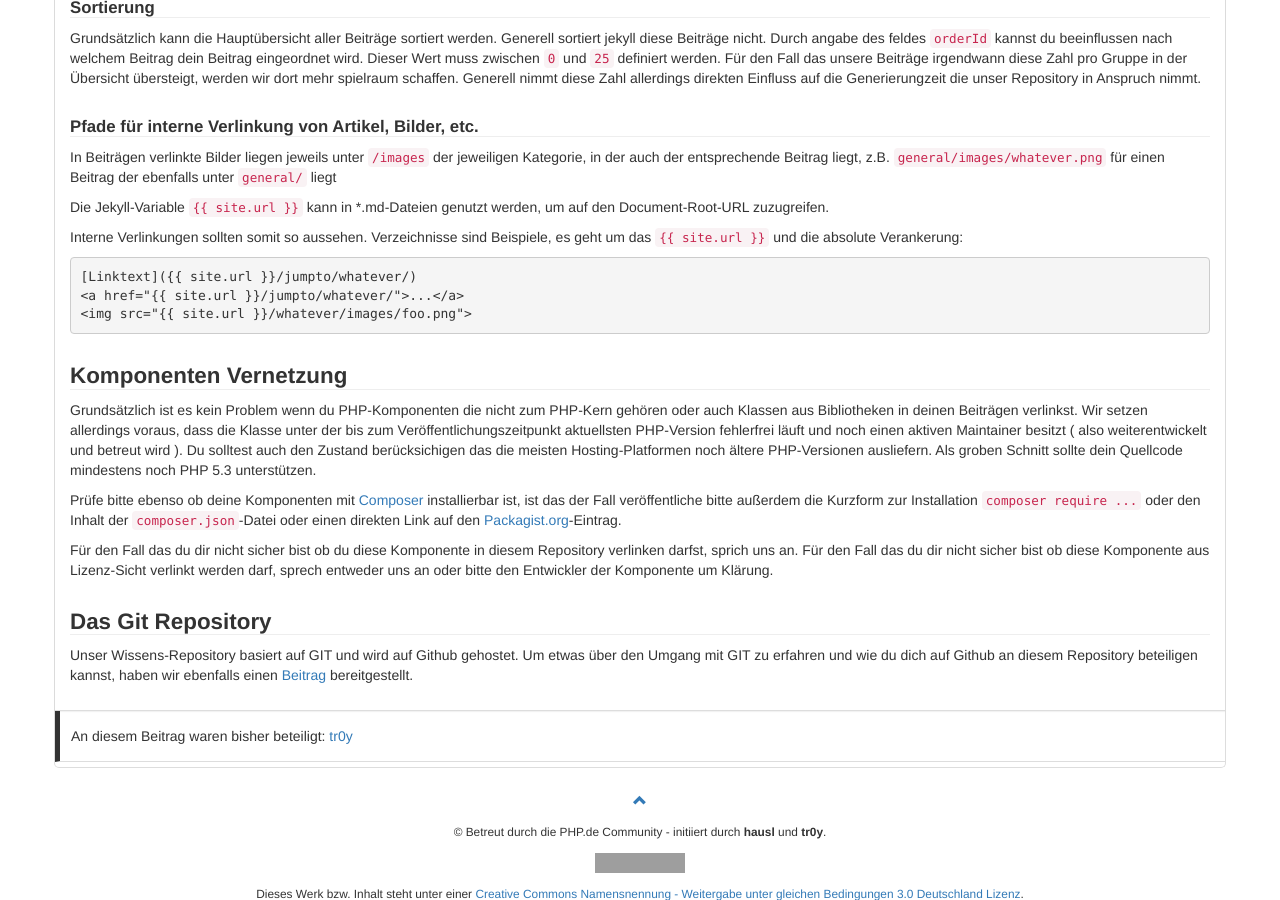
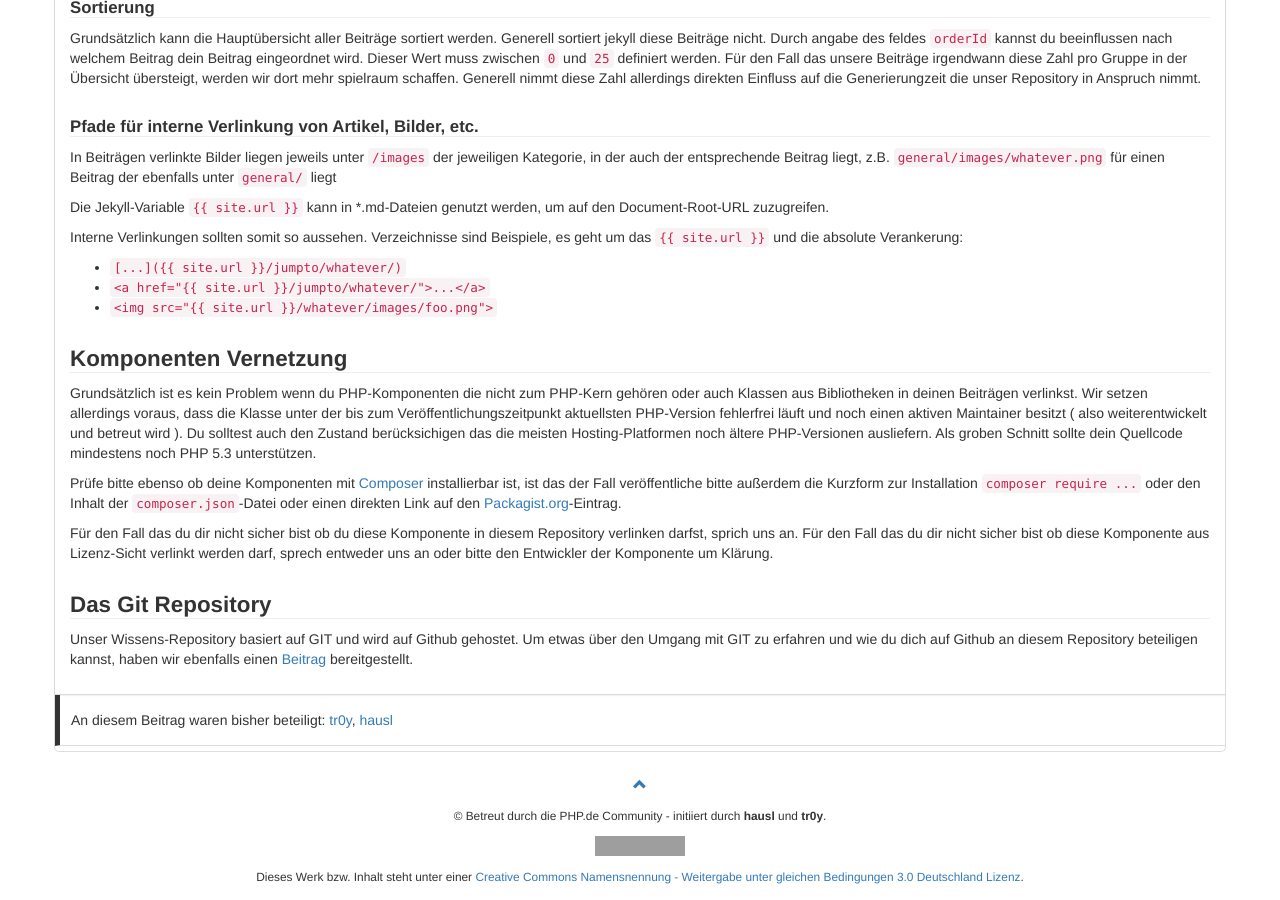
Before and after one commit to php-de/php-de.github.io, a Jekyll site: the page built from contribute.md, in a window 1280 px wide and 900 px high, scrolled down 3010 px. Built offline with Jekyll 4.4.1, drawn with Linux system fonts in a browser that asks for light colours; nearby versions of some CDN libraries; grey boxes are pictures that could not be loaded.

Commit message:
Update contribute.md
code statt codeblock, syntaxhightlightin häßlich, scheinbar nicht deaktivierbar

```diff
--- a/contribute.md
+++ b/contribute.md
@@ -8,6 +8,9 @@ author:
 
     -   name: tr0y
         profile: 21125
+
+    -   name: hausl
+        profile: 21246
 
 entry-type: in-discussion
 
@@ -163,11 +166,10 @@ Die Jekyll-Variable `{{ "{{ site.url " }}}}` kann in *.md-Dateien genutzt werden
 
 Interne Verlinkungen sollten somit so aussehen. Verzeichnisse sind Beispiele, es geht um das `{{ "{{ site.url " }}}}` und die absolute Verankerung:
 
-~~~
-[Linktext]({{ "{{ site.url " }}}}/jumpto/whatever/)
-<a href="{{ "{{ site.url " }}}}/jumpto/whatever/">...</a>
-<img src="{{ "{{ site.url " }}}}/whatever/images/foo.png">
-~~~
+
+- `[...]({{ "{{ site.url " }}}}/jumpto/whatever/)`
+- `<a href="{{ "{{ site.url " }}}}/jumpto/whatever/">...</a>`
+- `<img src="{{ "{{ site.url " }}}}/whatever/images/foo.png">`
 
 
 ### Komponenten Vernetzung
```
